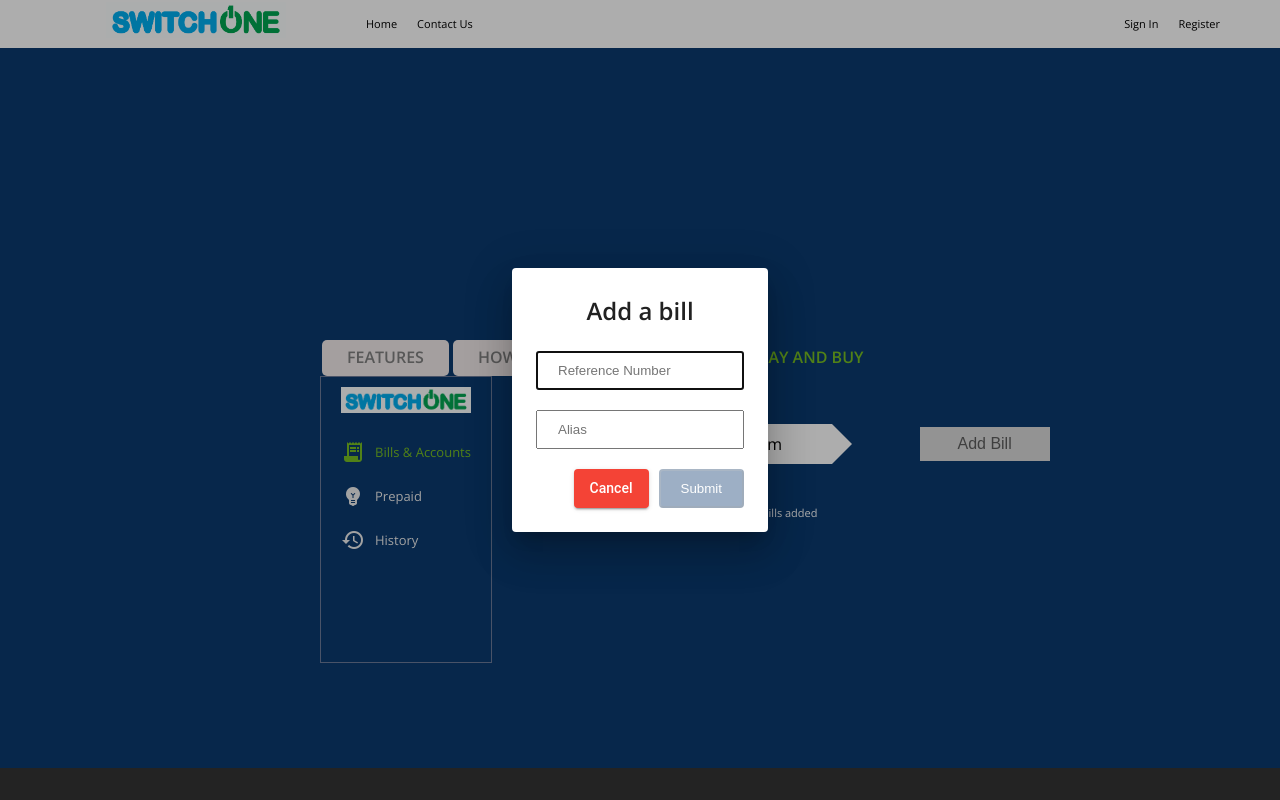
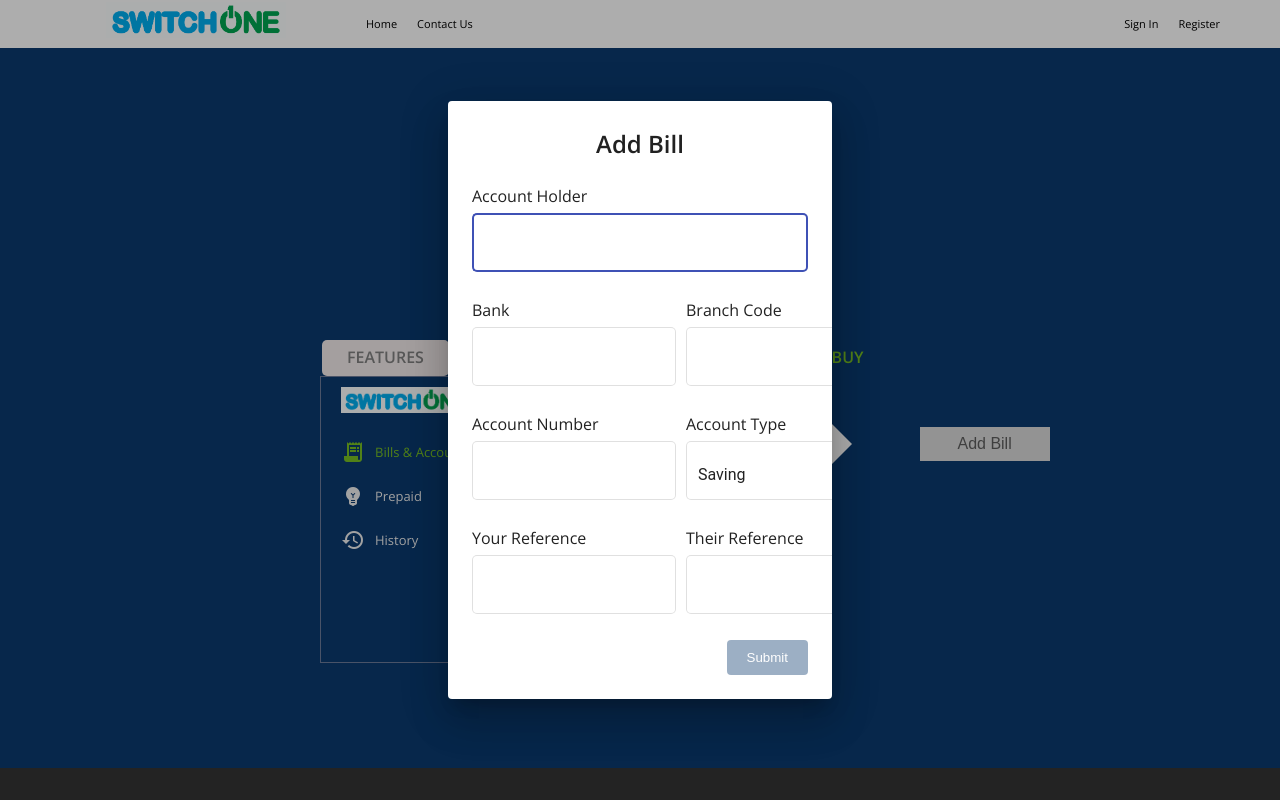
Before and after one commit to faridullah1/switchOne, an Angular app: page /billing/accounts in a window 1280 px wide. Both pictures are taken after a click on the button "Add Bill". Built offline with nearby package versions, Linux system fonts and the light colour scheme.

Commit message:
Add bill form with new fields

```diff
--- a/src/app/components/billing/accounts/accounts.component.html
+++ b/src/app/components/billing/accounts/accounts.component.html
@@ -9,7 +9,7 @@
 				</div>
 			</div>
 
-			<div class="pointing-left gray-left pointing-right" [ngClass]="stage === 'ConfirmPay' ? 'selected' : 'non-selected'">
+			<div class="pointing-left gray-left pointing-right" [ngClass]="stage === 'BillAmountEntry' ? 'selected' : 'non-selected'">
 				<div class="pointer">Confirm</div>
 			</div>
 		</div>
@@ -19,7 +19,7 @@
 
 	<ng-container *ngIf="stage === 'SelectBill'">
 		<ng-container *ngIf="bills.length > 0; else noBills">
-			<table>
+			<table class="table">
 				<thead>
 					<tr>
 						<th>Biller</th>
@@ -31,18 +31,22 @@
 				</thead>
 
 				<tbody>
-					<tr *ngFor="let bill of bills;" (click)="onSelectBill(bill)">
+					<tr *ngFor="let bill of bills;">
 						<td>{{ bill.accountHolder }}</td>
 						<td>{{ bill.bank }}</td>
 						<td>{{ bill.accountNumber }}</td>
-						<td>{{ bill.myReference }}</td>
-						<td>{{ bill.fromReference }}</td>
+						<td>{{ bill.yourReference }}</td>
+						<td>{{ bill.theirReference }}</td>
+
+						<td (click)="onSelectBill(bill)">
+							<mat-radio-button color="primary"></mat-radio-button>
+						</td>
 					</tr>
 				</tbody>
 			</table>
 
 			<div class="actions">
-				<button class="btn" (click)="onContinue()">Continue</button>
+				<button class="btn" [disabled]="!selectedBill" (click)="onContinue()">Continue</button>
 			</div>
 		</ng-container>
 
@@ -52,18 +56,20 @@
 	</ng-container>
 
 	<ng-container *ngIf="stage === 'BillAmountEntry'">
-		<div class="header">
-			<div class="col">Biller</div>
-			<div class="col">Amount</div>
-		</div>
+		<div class="bill-payment">
+			<div class="labels">
+				<div class="col">Biller</div>
+				<div class="col">Amount</div>
+			</div>
 
-		<div class="values">
-			<div class="biller">{{ this.selectedBill.accountHolder }}</div>
-			<input class="field" type="text" placeholder="Ener Amount">
+			<div class="values">
+				<div class="col">{{ this.selectedBill?.accountHolder }}</div>
+				<input class="col field" type="text" placeholder="Ener Amount" [formControl]="amount">
+			</div>
 		</div>
 
 		<div class="actions">
-			<button class="btn" (click)="onAddToCart()">Add to cart</button>
+			<button class="btn" (click)="onAddToCart()" [disabled]="!amount.value">Add to cart</button>
 		</div>
 	</ng-container>
 </div>
--- a/src/app/components/billing/accounts/accounts.component.scss
+++ b/src/app/components/billing/accounts/accounts.component.scss
@@ -8,15 +8,17 @@
 		align-items: center;
 	}
 
-	.bill {
-		display: flex;
-		background-color: #042f60;
-		margin-bottom: 1rem;
-		padding: .4rem 1rem;
-		cursor: pointer;
+	.table {
+		margin: 2rem 0;
+		border: 1px solid #f9ffff;
+		padding: 2rem 1rem;
 
-		.reference-number {
-			width: 30%;
+		th {
+			text-align: left;
+		}
+
+		td {
+			color: #c5cfdc;
 		}
 	}
 
@@ -26,12 +28,31 @@
 		margin: 4rem 0;
 	}
 
-	.field {
-		padding: 1rem 2rem;
-		background: none;
-		border: 1px solid #e2cccc;
-		color: #fff;
-		outline: none;
+	.bill-payment {
+		margin: 2rem 0;
+
+		.labels {
+			display: flex;
+			margin-bottom: .5rem;
+		}
+
+		.col {
+			width: 30%;
+		}
+
+		.values {
+			display: flex;
+			align-items: center;
+			color: #c5cfdc;
+		}
+
+		.field {
+			padding: 1rem 2rem;
+			background: none;
+			border: 1px solid #c5cfdc;
+			color: #c5cfdc;
+			outline: none;
+		}
 	}
 
 	.actions {
@@ -47,5 +68,10 @@
 		color: #5d5d5d;
 		width: 13rem;
 		font-size: 1.6rem;
+
+		&:disabled {
+			opacity: .4;
+			cursor: default;
+		}
 	}
 }
--- a/src/app/components/billing/accounts/accounts.component.ts
+++ b/src/app/components/billing/accounts/accounts.component.ts
@@ -1,3 +1,4 @@
+import { FormControl } from '@angular/forms';
 import { MatDialog } from '@angular/material/dialog';
 import { Component, OnInit } from '@angular/core';
 import { Bill, BillingStages } from 'src/app/models';
@@ -14,7 +15,9 @@ import { LocalStorageService } from 'src/app/services/localStorage.service';
 export class AccountsComponent implements OnInit {
 	bills: Bill[] = [];
 	stage: BillingStages = 'SelectBill';
-	selectedBill!: Bill;
+	selectedBill: Bill | null = null;
+
+	amount = new FormControl(null);
 
   	constructor(private dialog: MatDialog,
 				private localStorageService: LocalStorageService,
@@ -34,8 +37,14 @@ export class AccountsComponent implements OnInit {
 	}
 
 	onAddBill(): void {
-		this.dialog.open(AddBillComponent, {
-			width: '20%'
+		const dialog = this.dialog.open(AddBillComponent, {
+			width: '30%'
+		});
+
+		dialog.afterClosed().subscribe(resp => {
+			if (resp) {
+				this.getBills();
+			}
 		});
 	}
 
@@ -45,9 +54,24 @@ export class AccountsComponent implements OnInit {
 
 	onContinue(): void {
 		this.billingService.nextStage('BillAmountEntry');
+		this.stage = 'BillAmountEntry';
 	}
 
 	onAddToCart(): void {
+		if (this.selectedBill) {
+			const cartItem = {
+				productType: 'bills',
+				productReference: this.selectedBill.accountHolder,
+				amount: this.amount.value
+			};
 
+			const cart = JSON.parse(this.localStorageService.getItems('cart')) || [];
+			cart.push(cartItem);
+			this.localStorageService.setItem('cart', cart);
+		}
+
+		this.stage = 'SelectBill';
+		this.selectedBill = null;
+		this.amount.reset();
 	}
 }
--- a/src/app/components/billing/add-bill/add-bill.component.html
+++ b/src/app/components/billing/add-bill/add-bill.component.html
@@ -1,13 +1,94 @@
 <div class="container">
-	<h2 class="heading">Add a bill</h2>
+	<h2 class="heading">Add Bill</h2>
 
-	<form [formGroup]="addBillForm" class="form">
-		<input class="field" type="text" placeholder="Reference Number" formControlName="referenceNumber">
-		<input class="field" type="text" placeholder="Alias" formControlName="alias">
+	<form [formGroup]="theForm" class="form">
+		<div class="form-group">
+			<mat-label>Account Holder</mat-label>
+
+			<mat-form-field appearance="outline">
+				<input type="text" matInput formControlName="accountHolder">
+				<mat-error *ngIf="theForm.get('accountHolder')?.hasError('required')">
+					Account holder name is required
+				</mat-error>
+			</mat-form-field>
+		</div>
+
+		<div class="row">
+			<div class="form-group mr-3">
+				<mat-label>Bank</mat-label>
+
+				<mat-form-field appearance="outline">
+					<input type="text" matInput formControlName="bank">
+					<mat-error *ngIf="theForm.get('bank')?.hasError('required')">
+						Bank is required
+					</mat-error>
+				</mat-form-field>
+			</div>
+
+			<div class="form-group">
+				<mat-label>Branch Code</mat-label>
+
+				<mat-form-field appearance="outline">
+					<input type="text" matInput formControlName="branchCode">
+					<mat-error *ngIf="theForm.get('branchCode')?.hasError('required')">
+						Branch Code is required
+					</mat-error>
+				</mat-form-field>
+			</div>
+		</div>
+
+		<div class="row">
+			<div class="form-group mr-3">
+				<mat-label>Account Number</mat-label>
+
+				<mat-form-field appearance="outline">
+					<input type="text" matInput formControlName="accountNumber">
+					<mat-error *ngIf="theForm.get('accountNumber')?.hasError('required')">
+						Account Number is required
+					</mat-error>
+				</mat-form-field>
+			</div>
+
+			<div class="form-group">
+				<mat-label>Account Type</mat-label>
+
+				<mat-form-field appearance="outline">
+					<mat-select type="text" matInput formControlName="accountType">
+						<mat-option *ngFor="let type of accountTypes" [value]="type">{{ type | titlecase }}</mat-option>
+					</mat-select>
+					<mat-error *ngIf="theForm.get('accountType')?.hasError('required')">
+						Account Type is required
+					</mat-error>
+				</mat-form-field>
+			</div>
+		</div>
+
+		<div class="row">
+			<div class="form-group mr-3">
+				<mat-label>Your Reference</mat-label>
+
+				<mat-form-field appearance="outline">
+					<input type="text" matInput formControlName="yourReference">
+					<mat-error *ngIf="theForm.get('yourReference')?.hasError('required')">
+						Your reference is required
+					</mat-error>
+				</mat-form-field>
+			</div>
+
+			<div class="form-group">
+				<mat-label>Their Reference</mat-label>
+
+				<mat-form-field appearance="outline">
+					<input type="text" matInput formControlName="theirReference">
+					<mat-error *ngIf="theForm.get('theirReference')?.hasError('required')">
+						Their reference is required
+					</mat-error>
+				</mat-form-field>
+			</div>
+		</div>
 
 		<div class="actions">
-			<button mat-raised-button color="warn" class="mr-3" matDialogClose>Cancel</button>
-			<button class="btn" (click)="onSubmit()" [disabled]="addBillForm.invalid">Submit</button>
+			<button class="btn" (click)="onSubmit()" [disabled]="theForm.invalid">Submit</button>
 		</div>
 	</form>
 </div>
--- a/src/app/components/billing/add-bill/add-bill.component.scss
+++ b/src/app/components/billing/add-bill/add-bill.component.scss
@@ -15,12 +15,14 @@
 		display: flex;
 		flex-direction: column;
 
-		.field {
-			padding: 1rem 2rem;
+		.form-group {
+			display: flex;
+			flex-direction: column;
+		}
 
-			&:not(:last-child) {
-				margin-bottom: 2rem;
-			}
+		.row {
+			display: flex;
+			align-items: center;
 		}
 
 		.actions {
@@ -32,6 +34,7 @@
 				padding: 1rem 2rem;
 				background-color: var(--color-primary);
 				color: #fff;
+				border: none;
 				cursor: pointer;
 
 				&:disabled {
--- a/src/app/components/billing/add-bill/add-bill.component.ts
+++ b/src/app/components/billing/add-bill/add-bill.component.ts
@@ -1,4 +1,4 @@
-import { FormGroup, FormControl, Validators } from '@angular/forms';
+import { FormGroup, Validators, FormBuilder } from '@angular/forms';
 import { Component } from '@angular/core';
 import { LocalStorageService } from 'src/app/services/localStorage.service';
 import { MatDialogRef } from '@angular/material/dialog';
@@ -10,20 +10,27 @@ import { MatDialogRef } from '@angular/material/dialog';
   styleUrls: ['./add-bill.component.scss']
 })
 export class AddBillComponent {
-	addBillForm: FormGroup;
+	theForm: FormGroup;
+	accountTypes = ['current', 'saving'];
 
 	constructor(private localStorageService: LocalStorageService,
+				private fb: FormBuilder,
 				private dialogRef: MatDialogRef<AddBillComponent>)
 	{
-		this.addBillForm = new FormGroup({
-			referenceNumber: new FormControl('', Validators.required),
-			alias: new FormControl('', Validators.required),
+		this.theForm = fb.group({
+			accountHolder: ['', Validators.required],
+			bank: ['', Validators.required],
+			branchCode: ['', Validators.required],
+			accountNumber: ['', Validators.required],
+			accountType: ['saving', Validators.required],
+			yourReference: ['', Validators.required],
+			theirReference: ['', Validators.required]
 		});
 	}
 
 	onSubmit(): void {
 		// Currently I am storing data in local storage, please replace it with server API
-		this.localStorageService.setItem('bills', this.addBillForm.value);
-		this.dialogRef.close();
+		this.localStorageService.setItem('bills', this.theForm.value);
+		this.dialogRef.close(true);
 	}
 }
--- a/src/app/models.ts
+++ b/src/app/models.ts
@@ -27,6 +27,6 @@ export interface Bill {
 	branchCode: string;
 	accountNumber: string;
 	accountType: string;
-	myReference: number;
-	fromReference: number;
+	yourReference: number;
+	theirReference: number;
 }
```
Also changed, not shown: src/app/material/material.module.ts (+8 -2 lines).
